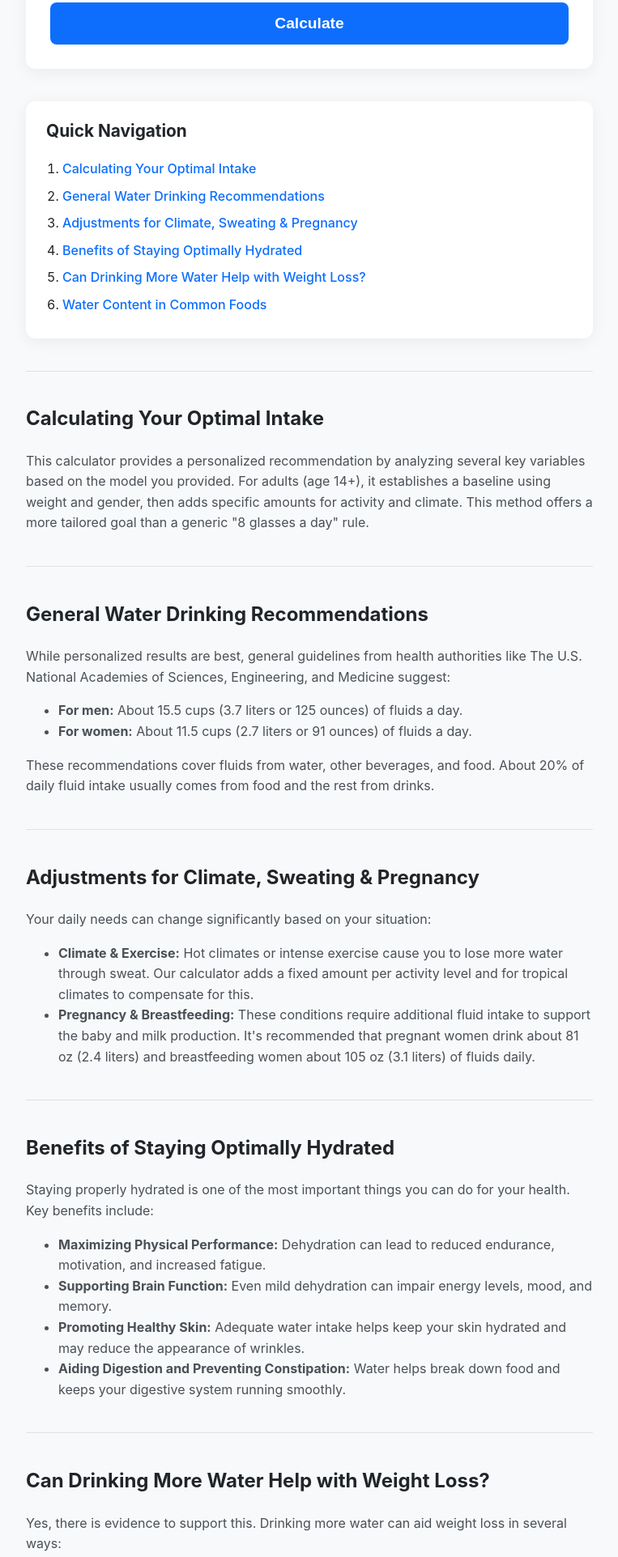
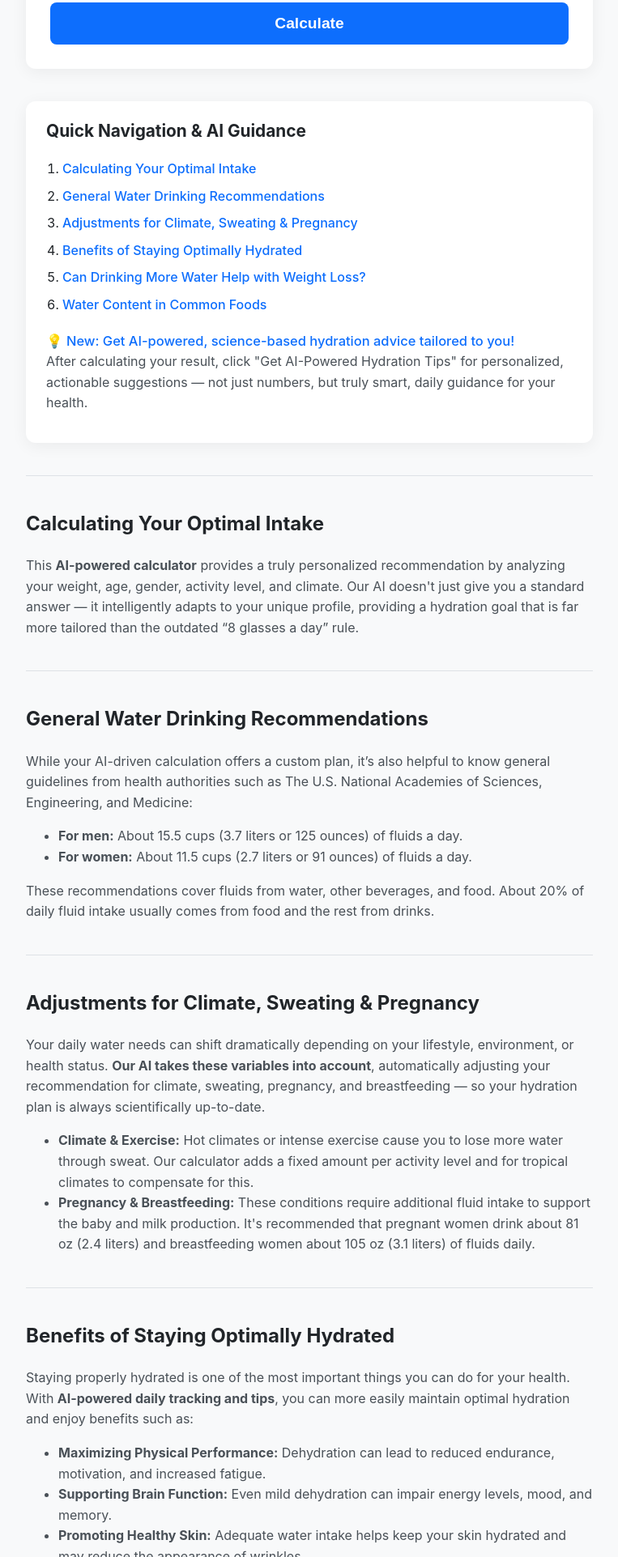
Before and after one commit to bruce-gene/water-intake, a plain HTML site: page index.html in a window 1280 px wide. Shown: the part 702-2625 px from the top of the page at 81% size, without its empty margins (258-1021 px from the left). Drawn offline with Linux system fonts and the light colour scheme.

Commit message:
Update index.html

```diff
--- a/index.html
+++ b/index.html
@@ -102,7 +102,7 @@
     <header class="header">
       <span class="logo" aria-hidden="true">💧</span>
       <h1>Daily Water Intake Calculator</h1>
-      <p class="subtitle">Get a personalized hydration goal in seconds.</p>
+      <p class="subtitle">Get your personalized, AI-driven hydration plan in seconds.</p>
     </header>
 
     <main>
@@ -156,7 +156,7 @@
       </div>
 
       <div class="toc-card">
-        <h2>Quick Navigation</h2>
+        <h2>Quick Navigation & AI Guidance</h2>
         <ol>
           <li><a href="#calculating">Calculating Your Optimal Intake</a></li>
           <li><a href="#recommendations">General Water Drinking Recommendations</a></li>
@@ -165,16 +165,20 @@
           <li><a href="#weight-loss">Can Drinking More Water Help with Weight Loss?</a></li>
           <li><a href="#water-in-foods">Water Content in Common Foods</a></li>
         </ol>
+        <p style="margin-top:18px; color:#0d6efd; font-weight:500;">
+          <span style="font-size:1.03em;">💡 New: Get AI-powered, science-based hydration advice tailored to you!</span><br>
+          <span style="color:#495057; font-weight:400;">After calculating your result, click "Get AI-Powered Hydration Tips" for personalized, actionable suggestions — not just numbers, but truly smart, daily guidance for your health.</span>
+        </p>
       </div>
 
       <section class="content-section" id="calculating">
         <h2>Calculating Your Optimal Intake</h2>
-        <p>This calculator provides a personalized recommendation by analyzing several key variables based on the model you provided. For adults (age 14+), it establishes a baseline using weight and gender, then adds specific amounts for activity and climate. This method offers a more tailored goal than a generic "8 glasses a day" rule.</p>
+        <p>This <strong>AI-powered calculator</strong> provides a truly personalized recommendation by analyzing your weight, age, gender, activity level, and climate. Our AI doesn't just give you a standard answer — it intelligently adapts to your unique profile, providing a hydration goal that is far more tailored than the outdated “8 glasses a day” rule.</p>
       </section>
 
       <section class="content-section" id="recommendations">
         <h2>General Water Drinking Recommendations</h2>
-        <p>While personalized results are best, general guidelines from health authorities like The U.S. National Academies of Sciences, Engineering, and Medicine suggest:</p>
+        <p>While your AI-driven calculation offers a custom plan, it’s also helpful to know general guidelines from health authorities such as The U.S. National Academies of Sciences, Engineering, and Medicine:</p>
         <ul>
           <li><strong>For men:</strong> About 15.5 cups (3.7 liters or 125 ounces) of fluids a day.</li>
           <li><strong>For women:</strong> About 11.5 cups (2.7 liters or 91 ounces) of fluids a day.</li>
@@ -184,7 +188,7 @@
 
       <section class="content-section" id="adjustments">
         <h2>Adjustments for Climate, Sweating & Pregnancy</h2>
-        <p>Your daily needs can change significantly based on your situation:</p>
+        <p>Your daily water needs can shift dramatically depending on your lifestyle, environment, or health status. <strong>Our AI takes these variables into account</strong>, automatically adjusting your recommendation for climate, sweating, pregnancy, and breastfeeding — so your hydration plan is always scientifically up-to-date.</p>
         <ul>
             <li><strong>Climate & Exercise:</strong> Hot climates or intense exercise cause you to lose more water through sweat. Our calculator adds a fixed amount per activity level and for tropical climates to compensate for this.</li>
             <li><strong>Pregnancy & Breastfeeding:</strong> These conditions require additional fluid intake to support the baby and milk production. It's recommended that pregnant women drink about 81 oz (2.4 liters) and breastfeeding women about 105 oz (3.1 liters) of fluids daily.</li>
@@ -193,7 +197,7 @@
 
       <section class="content-section" id="benefits">
         <h2>Benefits of Staying Optimally Hydrated</h2>
-        <p>Staying properly hydrated is one of the most important things you can do for your health. Key benefits include:</p>
+        <p>Staying properly hydrated is one of the most important things you can do for your health. With <strong>AI-powered daily tracking and tips</strong>, you can more easily maintain optimal hydration and enjoy benefits such as:</p>
         <ul>
           <li><strong>Maximizing Physical Performance:</strong> Dehydration can lead to reduced endurance, motivation, and increased fatigue.</li>
           <li><strong>Supporting Brain Function:</strong> Even mild dehydration can impair energy levels, mood, and memory.</li>
@@ -204,17 +208,17 @@
 
       <section class="content-section" id="weight-loss">
         <h2>Can Drinking More Water Help with Weight Loss?</h2>
-        <p>Yes, there is evidence to support this. Drinking more water can aid weight loss in several ways:</p>
+        <p>Yes, there is evidence to support this. Using <strong>AI-based hydration planning</strong>, you can take advantage of smart reminders and insights. Drinking more water can aid weight loss in several ways:</p>
         <ol>
             <li><strong>Boosting Metabolism:</strong> Studies have shown that drinking water can temporarily boost your metabolic rate, helping you burn more calories.</li>
             <li><strong>Increasing Satiety:</strong> Drinking a glass of water before a meal can help you feel fuller, potentially leading you to eat less.</li>
             <li><strong>Reducing Liquid Calorie Intake:</strong> Replacing sugary drinks like soda and juice with water is a simple way to cut a significant amount of calories from your diet.</li>
-        ol>
+        </ol>
       </section>
 
       <section class="content-section" id="water-in-foods">
         <h2>Water Content in Common Foods</h2>
-        <p>Remember that you don't have to get all your water from drinks. Many fruits and vegetables have a high water content and can contribute to your daily goal:</p>
+        <p>Remember, you don't have to get all your water from drinks. Many fruits and vegetables have a high water content and can contribute to your daily hydration target. <strong>Our AI will even remind you of food-based hydration as part of your personalized plan:</strong></p>
         <table class="content-table">
           <thead>
             <tr>
```
